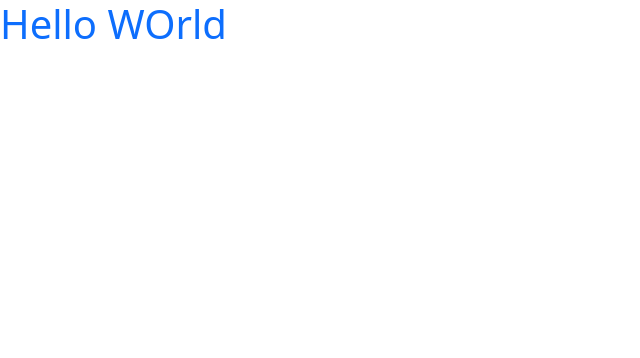
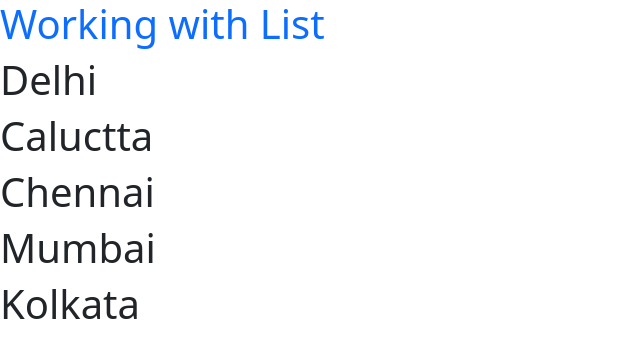
Before and after one commit to kodecdac/day5-my-app, a React (Create React App) app: page / in a window 1280 px wide. Shown: the top 358 px of the page, without its empty margins (0-640 px from the left). Built offline with nearby package versions, Linux system fonts and the light colour scheme.

Commit message:
static list.

```diff
--- a/src/App.js
+++ b/src/App.js
@@ -1,7 +1,14 @@
 function App() {
+  // STATIC LIST
+  let list = ["Delhi", "Caluctta", "Chennai", "Mumbai", "Kolkata"];
+
   return (
     <div>
-      <h1 className="text-primary">Hello WOrld</h1>
+      <h1 className="text-primary">Working with List</h1>
+
+      {list.map((item) => (
+        <h1>{item}</h1>
+      ))}
     </div>
   );
 }
```
